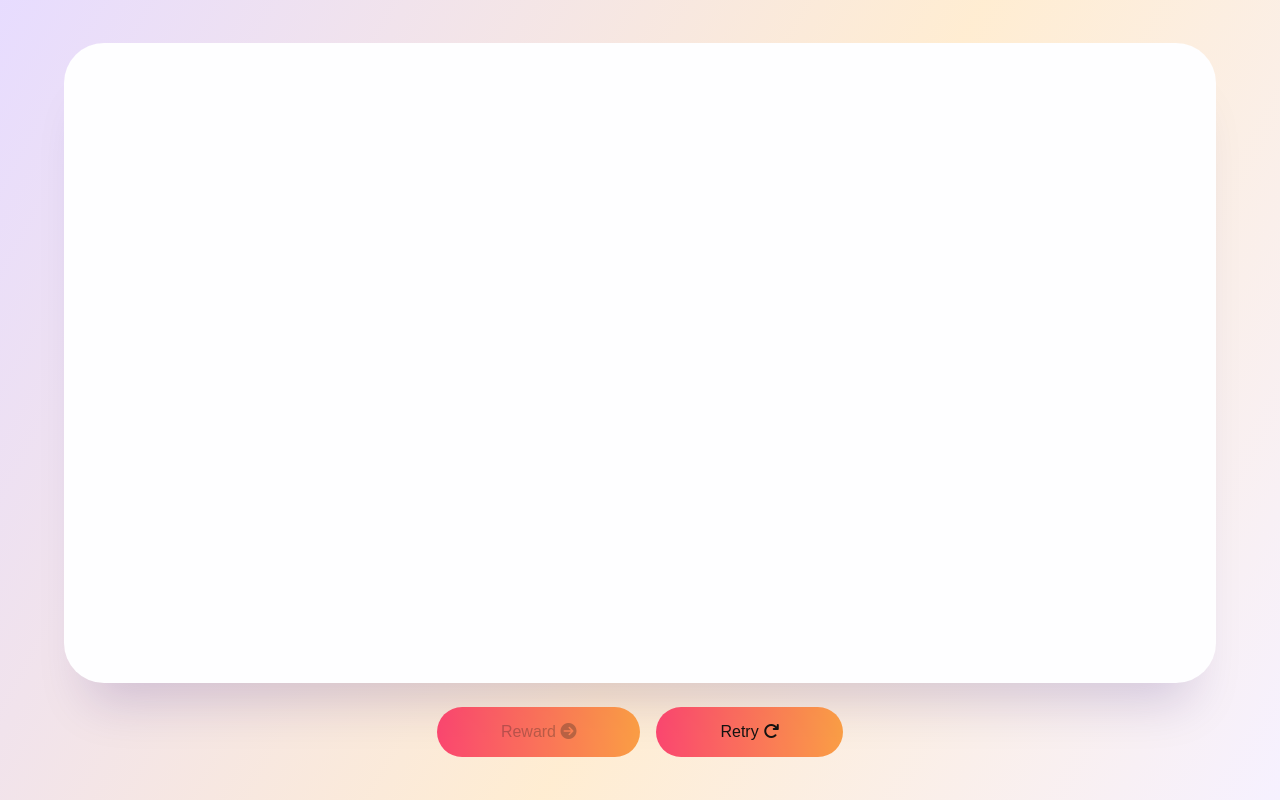
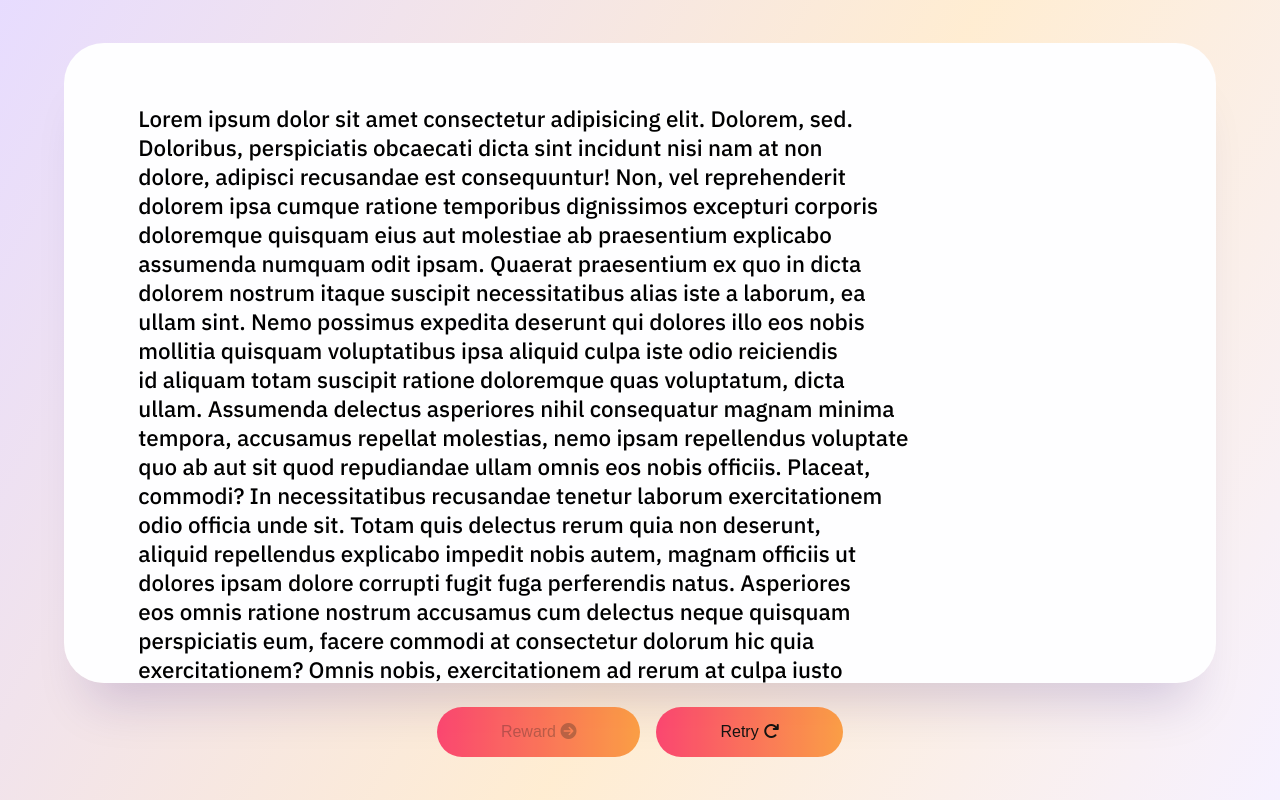
Before and after one commit to Rahul-443/zany-delivery-man, a website built with webpack: page public/index.html in a window 1280 px wide. Built offline with nearby package versions, Linux system fonts and the light colour scheme; some packages are replaced by stand-ins of ours; no server answers; what eosjs would draw is missing.

Commit message:
changed styles

```diff
--- a/public/index.html
+++ b/public/index.html
@@ -16,7 +16,63 @@
   </head>
   <body>
     <section class="section-center">
-      <div class="section-main"></div>
+      <div class="section-main">
+        Lorem ipsum dolor sit amet consectetur adipisicing elit. Dolorem, sed.
+        Doloribus, perspiciatis obcaecati dicta sint incidunt nisi nam at non
+        dolore, adipisci recusandae est consequuntur! Non, vel reprehenderit
+        dolorem ipsa cumque ratione temporibus dignissimos excepturi corporis
+        doloremque quisquam eius aut molestiae ab praesentium explicabo
+        assumenda numquam odit ipsam. Quaerat praesentium ex quo in dicta
+        dolorem nostrum itaque suscipit necessitatibus alias iste a laborum, ea
+        ullam sint. Nemo possimus expedita deserunt qui dolores illo eos nobis
+        mollitia quisquam voluptatibus ipsa aliquid culpa iste odio reiciendis
+        id aliquam totam suscipit ratione doloremque quas voluptatum, dicta
+        ullam. Assumenda delectus asperiores nihil consequatur magnam minima
+        tempora, accusamus repellat molestias, nemo ipsam repellendus voluptate
+        quo ab aut sit quod repudiandae ullam omnis eos nobis officiis. Placeat,
+        commodi? In necessitatibus recusandae tenetur laborum exercitationem
+        odio officia unde sit. Totam quis delectus rerum quia non deserunt,
+        aliquid repellendus explicabo impedit nobis autem, magnam officiis ut
+        dolores ipsam dolore corrupti fugit fuga perferendis natus. Asperiores
+        eos omnis ratione nostrum accusamus cum delectus neque quisquam
+        perspiciatis eum, facere commodi at consectetur dolorum hic quia
+        exercitationem? Omnis nobis, exercitationem ad rerum at culpa iusto
+        voluptatem assumenda totam tenetur enim voluptatibus repudiandae quos
+        vitae ducimus maiores. Error repellat expedita sit autem quam
+        consequatur perferendis, voluptas itaque illum architecto dolorem ut
+        perspiciatis quas totam labore eos magnam sapiente facilis voluptate
+        vitae assumenda. Asperiores, eligendi esse. Necessitatibus modi cum
+        placeat sed at earum, voluptatem ullam cupiditate debitis aspernatur
+        sit, tempore labore voluptatum quaerat. Dignissimos harum ad eum
+        voluptatibus dolore. Tempore nostrum ullam beatae et delectus iste
+        ratione illum ducimus animi numquam soluta perferendis magni quidem
+        sequi deserunt ut quia nobis possimus neque eaque consectetur, cumque
+        nisi necessitatibus veniam! Sint, corporis? Eius dolore molestias
+        nesciunt neque sit ipsum quos, voluptate veniam harum esse sint?
+        Voluptatum corporis, illum quo delectus alias fugiat odit mollitia
+        debitis fuga vero facere vitae veniam hic commodi laborum ad nobis
+        maxime optio minima distinctio illo voluptates quae tempora. Reiciendis
+        rerum deleniti qui ad, iste commodi blanditiis corrupti eveniet ipsum
+        doloremque maiores illum molestiae ducimus laboriosam facilis fuga
+        perferendis officia reprehenderit! Illum, magnam pariatur eius odit
+        similique beatae labore repellendus nobis molestias. Officiis cumque
+        recusandae quod, fugiat consequuntur voluptates voluptatibus ducimus
+        reprehenderit. Pariatur sint repellat deserunt labore modi doloribus
+        enim, corrupti alias harum quisquam dolorem, mollitia unde? Eius magnam
+        esse quia, doloremque autem neque ea nostrum quo doloribus aliquam minus
+        in dicta delectus temporibus iure impedit perspiciatis, iusto eveniet ut
+        illum excepturi? Totam maiores cumque quod, alias ducimus harum id
+        exercitationem quae. Ipsa, tempore. Velit accusantium in consequatur.
+        Quis, officiis labore, tenetur eius voluptatum dolorem unde facere cum
+        aliquam quibusdam sed optio excepturi? Atque id dolorum ut a reiciendis
+        nisi iusto repellendus sint. Repellendus, inventore dolorum,
+        consequuntur fugit rerum aut iure officia nisi laudantium temporibus,
+        autem quae cum omnis vitae? Delectus, molestias nisi! Tempora dolores
+        dolore officia, praesentium molestias laboriosam non ratione nihil
+        necessitatibus cupiditate earum id odio labore cumque! Voluptatum rerum
+        in suscipit, aliquid ipsum voluptate? A beatae nisi odio ea dolorem
+        vitae, perspiciatis, harum sit quos eos corporis cupiditate?
+      </div>
       <div class="btn-group">
         <button class="btn" id="send">
           Reward <i class="fas fa-arrow-circle-right"></i>
--- a/public/styles.css
+++ b/public/styles.css
@@ -66,6 +66,8 @@ body {
   box-shadow: var(--shadow-1);
   border-radius: var(--border-radius-2);
   font-size: var(--font-size-2);
+  white-space: pre;
+  overflow: auto;
 }
 
 .btn-group {
--- a/src/index.js
+++ b/src/index.js
@@ -54,9 +54,13 @@ function transactAllUsers() {
     if (failedTrxList.length === 0) {
       userAddresses = Object.keys(usersData);
     }
+  }
   userAddresses.forEach(userAddress => {
     let userName = userAddress.replace(/\_/g, '.');
-      let score = usersData[userAddress]['high_score'];
+    let score = Math.max(
+      usersData[userAddress]['high_score'],
+      usersData[userAddress]['score']
+    );
     if (score > 0) {
       let amt = (score * scoreToZanyM).toFixed(4).toString();
       try {
@@ -87,12 +91,18 @@ function transactAllUsers() {
               expireSeconds: 30
             }
           );
-            secMain.textContent += `\nRewarded ${userName} with ${amt} ZANY`;
+          secMain.textContent += `\r\nRewarded ${userName} with ${amt} ZANY`;
           console.log(result);
         })();
       } catch (error) {
         if (!failedTrxList.includes(userAddress)) {
           failedTrxList.push(userAddress);
+        }
+        if (userAddresses.indexOf(userAddress) === userAddresses.length - 1) {
+          secMain.textContent += `\r\nFailed transactions for:`;
+          failedTrxList.forEach(user => {
+            secMain.textContent += `\r\n${user}`;
+          });
         }
         console.log(`Caught Exception ${error}`);
         if (error instanceof RpcError) {
@@ -101,25 +111,10 @@ function transactAllUsers() {
       }
     }
   });
-    if (trials < 5) {
-      secMain.textContent += `\nWaiting for 10 minutes to cool down`;
-      setTimeout(() => {
-        if (failedTrxList.length !== 0) {
-          userAddresses = [];
-          userAddresses.push(...failedTrxList);
-          transactAllUsers();
-        }
-      }, 10 * 60 * 1000);
-      trials++;
-    } else {
-      secMain.textContent += `\nStopped transactions. Transactions failed for:\n`;
-      failedTrxList.forEach(user => {
-        secMain.textContent += `\n${user}`;
-      });
-      localStorage.setItem('FailedTrxList', JSON.stringify(failedTrxList));
-    }
-  }
 }
 
 btnSend.addEventListener('click', transactAllUsers);
-btnRetry.addEventListener('click', transactAllUsers);
+btnRetry.addEventListener('click', () => {
+  userAddresses.push(...failedTrxList);
+  transactAllUsers();
+});
```
Also changed, not shown: 1 other file. Lines whose indentation alone changed are shown as unchanged.
